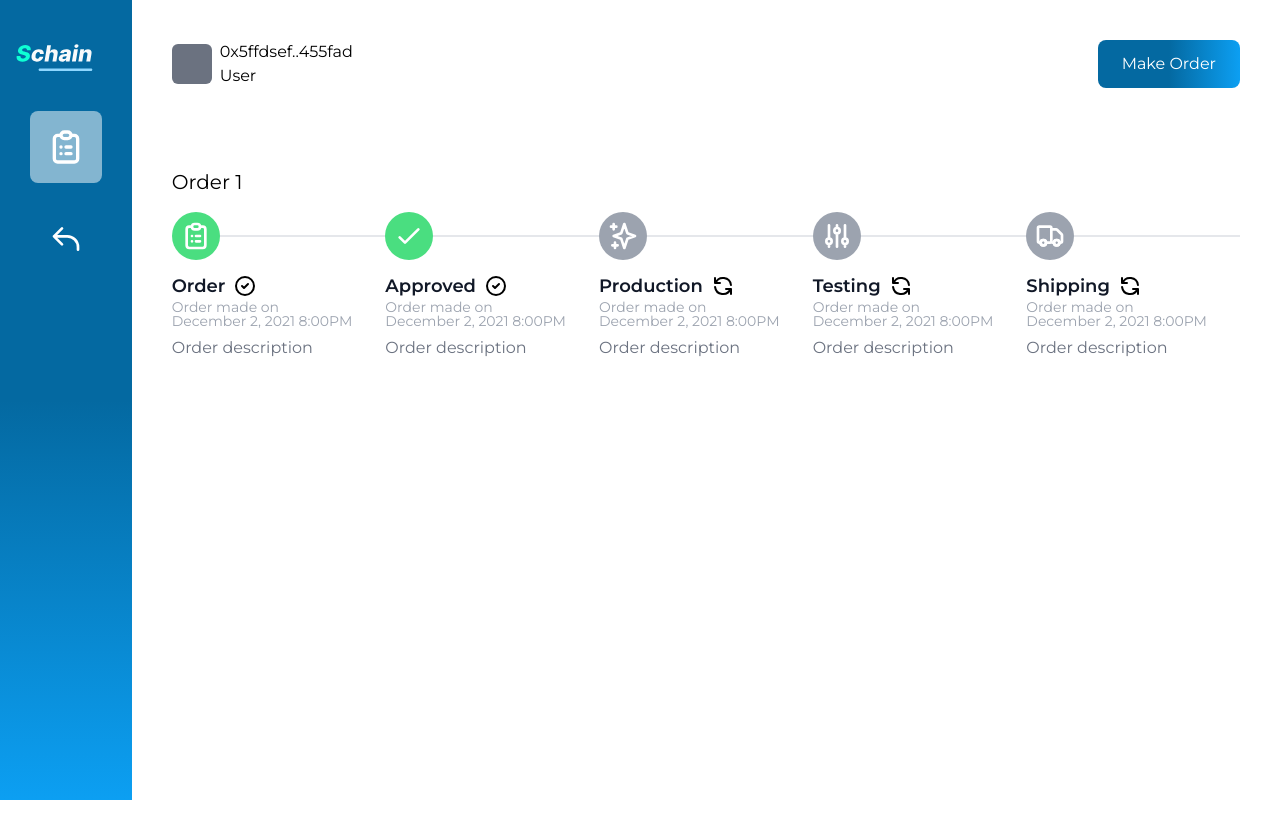
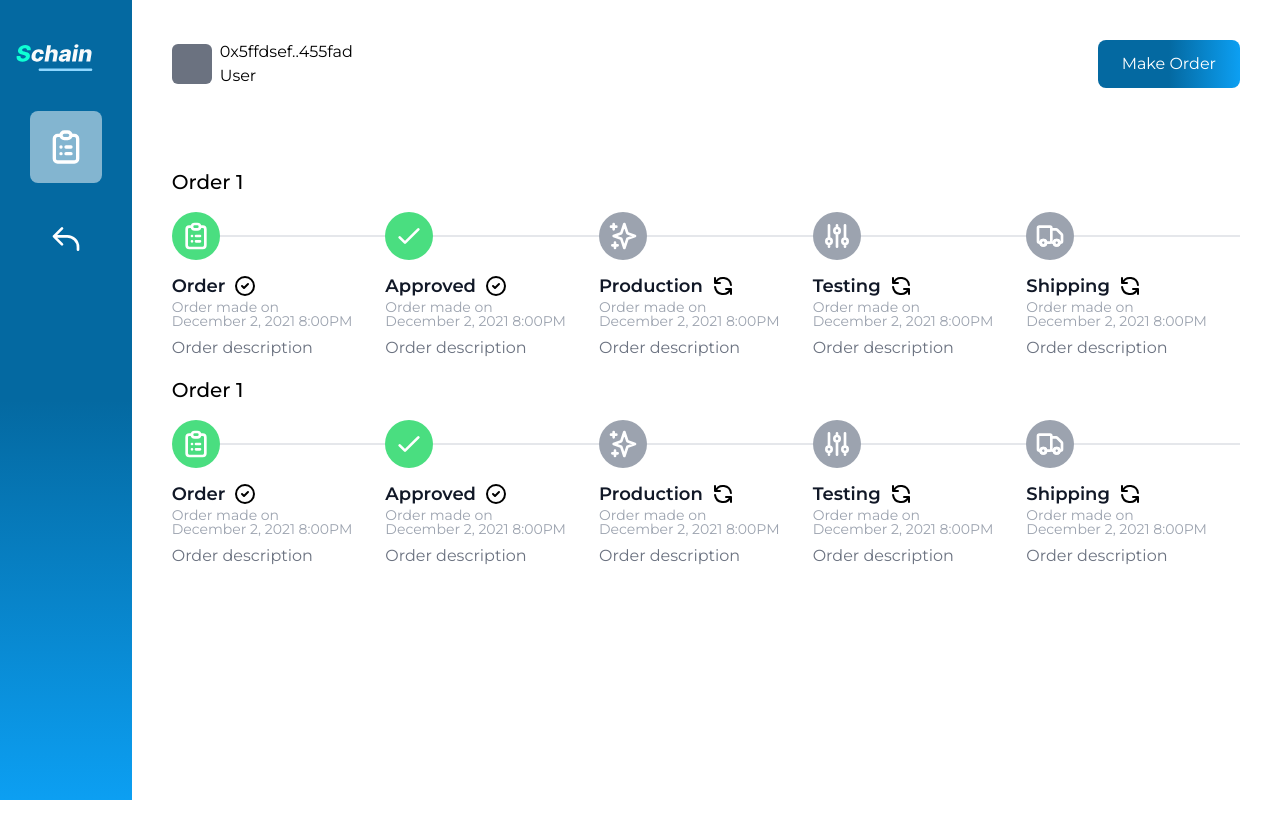
Before and after one commit to mendsalbert/schain, a Next.js app: page /admin in a window 1280 px wide. Built offline with nearby package versions, Linux system fonts and the light colour scheme.

Commit message:
schain ui

```diff
--- a/pages/admin.tsx
+++ b/pages/admin.tsx
@@ -40,7 +40,124 @@ const Admin = (props: Props) => {
           </div>
 
           <div className="mt-16">
-            <p className="text-xl py-4">Order 1</p>
+            <div>
+              <p className="text-xl py-4 font-medium">Order 1</p>
+              <ol className="items-center sm:flex">
+                <li className="relative mb-6 sm:mb-0">
+                  <div className="flex items-center">
+                    <div className="flex z-10 justify-center items-center w-max h-max p-2 bg-green-400 rounded-full ring-0 ring-white ">
+                      <ClipboardListIcon className="h-8 text-white" />
+                    </div>
+                    <div className="hidden sm:flex w-full bg-gray-200 h-0.5 "></div>
+                  </div>
+                  <div className="mt-3 sm:pr-8">
+                    <div className="flex flex-row items-center space-x-2">
+                      <h3 className="text-lg font-semibold text-gray-900 ">
+                        Order
+                      </h3>
+                      <CheckCircleIcon className="h-6" />
+                    </div>
+                    <time className="block mb-2 text-sm font-normal leading-none text-gray-400 dark:text-gray-500">
+                      Order made on December 2, 2021 8:00PM
+                    </time>
+                    <p className="text-base font-normal text-gray-500 dark:text-gray-400">
+                      Order description
+                    </p>
+                  </div>
+                </li>
+                <li className="relative mb-6 sm:mb-0">
+                  <div className="flex items-center">
+                    <div className="flex z-10 justify-center items-center w-max h-max p-2 bg-green-400 rounded-full ring-0 ring-white ">
+                      <CheckIcon className="h-8 text-white" />
+                    </div>
+                    <div className="hidden sm:flex w-full bg-gray-200 h-0.5 "></div>
+                  </div>
+                  <div className="mt-3 sm:pr-8">
+                    <div className="flex flex-row items-center space-x-2">
+                      <h3 className="text-lg font-semibold text-gray-900 ">
+                        Approved
+                      </h3>
+                      <CheckCircleIcon className="h-6" />
+                    </div>
+                    <time className="block mb-2 text-sm font-normal leading-none text-gray-400 dark:text-gray-500">
+                      Order made on December 2, 2021 8:00PM
+                    </time>
+                    <p className="text-base font-normal text-gray-500 dark:text-gray-400">
+                      Order description
+                    </p>
+                  </div>
+                </li>
+                <li className="relative mb-6 sm:mb-0">
+                  <div className="flex items-center">
+                    <div className="flex z-10 justify-center items-center w-max h-max p-2 bg-gray-400 rounded-full ring-0 ring-white ">
+                      <SparklesIcon className="h-8 text-white" />
+                    </div>
+                    <div className="hidden sm:flex w-full bg-gray-200 h-0.5 "></div>
+                  </div>
+                  <div className="mt-3 sm:pr-8">
+                    <div className="flex flex-row items-center space-x-2">
+                      <h3 className="text-lg font-semibold text-gray-900 ">
+                        Production
+                      </h3>
+                      <RefreshIcon className="h-6" />
+                    </div>
+                    <time className="block mb-2 text-sm font-normal leading-none text-gray-400 dark:text-gray-500">
+                      Order made on December 2, 2021 8:00PM
+                    </time>
+                    <p className="text-base font-normal text-gray-500 dark:text-gray-400">
+                      Order description
+                    </p>
+                  </div>
+                </li>
+                <li className="relative mb-6 sm:mb-0">
+                  <div className="flex items-center">
+                    <div className="flex z-10 justify-center items-center w-max h-max p-2 bg-gray-400 rounded-full ring-0 ring-white ">
+                      <AdjustmentsIcon className="h-8 text-white" />
+                    </div>
+                    <div className="hidden sm:flex w-full bg-gray-200 h-0.5 "></div>
+                  </div>
+                  <div className="mt-3 sm:pr-8">
+                    <div className="flex flex-row items-center space-x-2">
+                      <h3 className="text-lg font-semibold text-gray-900 ">
+                        Testing
+                      </h3>
+                      <RefreshIcon className="h-6" />
+                    </div>
+                    <time className="block mb-2 text-sm font-normal leading-none text-gray-400 dark:text-gray-500">
+                      Order made on December 2, 2021 8:00PM
+                    </time>
+                    <p className="text-base font-normal text-gray-500 dark:text-gray-400">
+                      Order description
+                    </p>
+                  </div>
+                </li>
+                <li className="relative mb-6 sm:mb-0">
+                  <div className="flex items-center">
+                    <div className="flex z-10 justify-center items-center w-max h-max p-2 bg-gray-400 rounded-full ring-0 ring-white ">
+                      <TruckIcon className="h-8 text-white" />
+                    </div>
+                    <div className="hidden sm:flex w-full bg-gray-200 h-0.5 "></div>
+                  </div>
+                  <div className="mt-3 sm:pr-8">
+                    <div className="flex flex-row items-center space-x-2">
+                      <h3 className="text-lg font-semibold text-gray-900 ">
+                        Shipping
+                      </h3>
+                      <RefreshIcon className="h-6" />
+                    </div>
+                    <time className="block mb-2 text-sm font-normal leading-none text-gray-400 dark:text-gray-500">
+                      Order made on December 2, 2021 8:00PM
+                    </time>
+                    <p className="text-base font-normal text-gray-500 dark:text-gray-400">
+                      Order description
+                    </p>
+                  </div>
+                </li>
+              </ol>
+            </div>
+
+            <div>
+              <p className="text-xl py-4 font-medium">Order 1</p>
               <ol className="items-center sm:flex">
                 <li className="relative mb-6 sm:mb-0">
                   <div className="flex items-center">
@@ -157,6 +274,7 @@ const Admin = (props: Props) => {
           </div>
         </div>
       </div>
+    </div>
   );
 };
 
```
Lines whose indentation alone changed are shown as unchanged.
